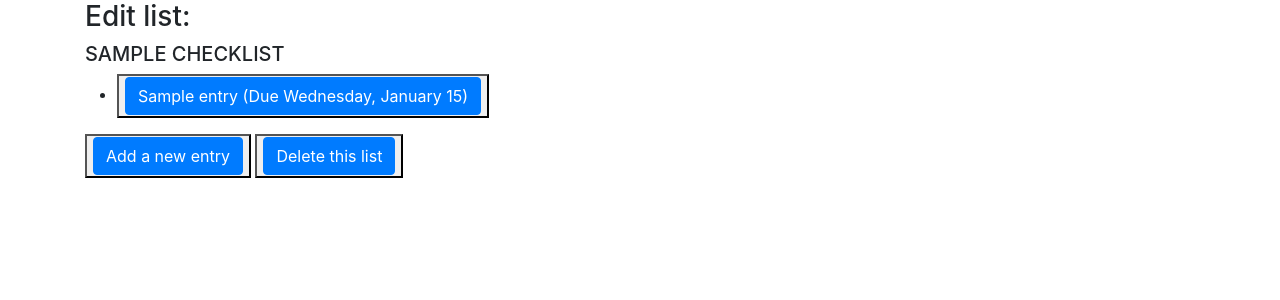
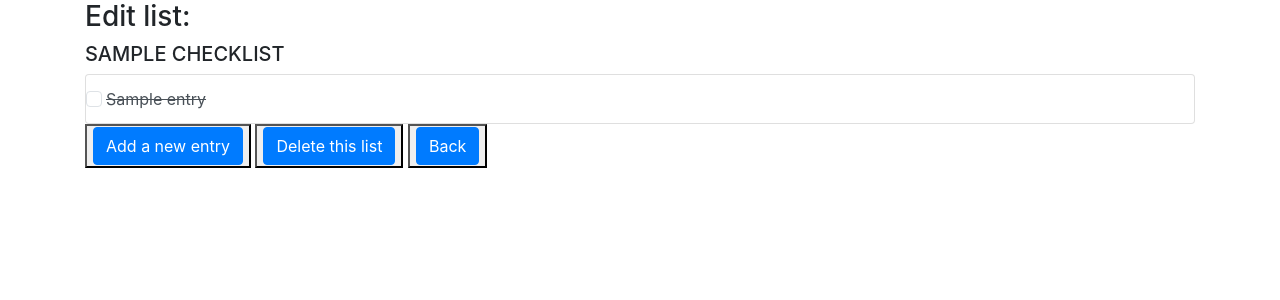
Before and after one commit to jake-bestland/django-todo-app, a Django app: a page that uses checklist/templates/checklist/checklist.html in a window 1280 px wide. Shown: the part 90-390 px from the top of the page. Run offline with Django 5.2, Linux system fonts and the light colour scheme; a user stored in the database is signed in; tables that the repository leaves empty hold one stand-in row (values such as "Sample post"); some libraries are stand-ins or nearby versions.

Commit message:
updating checklist template

```diff
--- a/checklist/templates/checklist/checklist.html
+++ b/checklist/templates/checklist/checklist.html
@@ -9,22 +9,19 @@
             <h3>Edit list:</h3>
             <h5>{{ checklist.title | upper }}</h5>
         </div>
-        <ul>
+        <ul class="list-group">
             {% for entry in object_list %}
-            <li>
-                <div>
-                    <button>
-                    <a
-                        class="btn btn-primary"
-                        href='{% url "entry-update" user.username checklist.slug entry.id %}'>
-                        {{ entry.name }}
-                        {% if entry.due_date %}
-                            (Due {{ entry.due_date | date:"l, F j"}})
-                        {% endif %}
+                {% if entry.completed %}
+                    <a href='{% url "mark_incomplete" user.username entry.id %}' class="list-group-item list-group-item-action">
+                        <input class="form-check-input me-1" type="checkbox" value="" id="{{ entry.name }}">
+                        <label class="form-check-label" style="text-decoration: line-through" for="{{ entry.name}}">{{ entry.name }}</label>
                     </a>
-                    </button>
-                </div>
-            </li>
+                {% else %}
+                    <a href='{% url "mark_complete" user.username entry.id %}' class="list-group-item list-group-item-action">
+                        <input class="form-check-input me-1" type="checkbox" value="" id="{{ entry.name }}">
+                        <label class="form-check-label" for="{{ entry.name}}">{{ entry.name }}</label>
+                    </a>
+                {% endif %}
             {% empty %}
             <p>There are no entries in this list.</p>
             {% endfor %}
@@ -36,6 +33,11 @@
             <button type="button">
                 <a class="btn btn-primary" href="{% url 'list-delete' user.username checklist.slug %}">Delete this list</a>
             </button>
+            <button type="button">
+                <a href="{% url 'index' user.username %}" class="btn btn-primary">
+                    Back
+                </a>
+            </button>
         </p>
     </div>
 </div>
```
